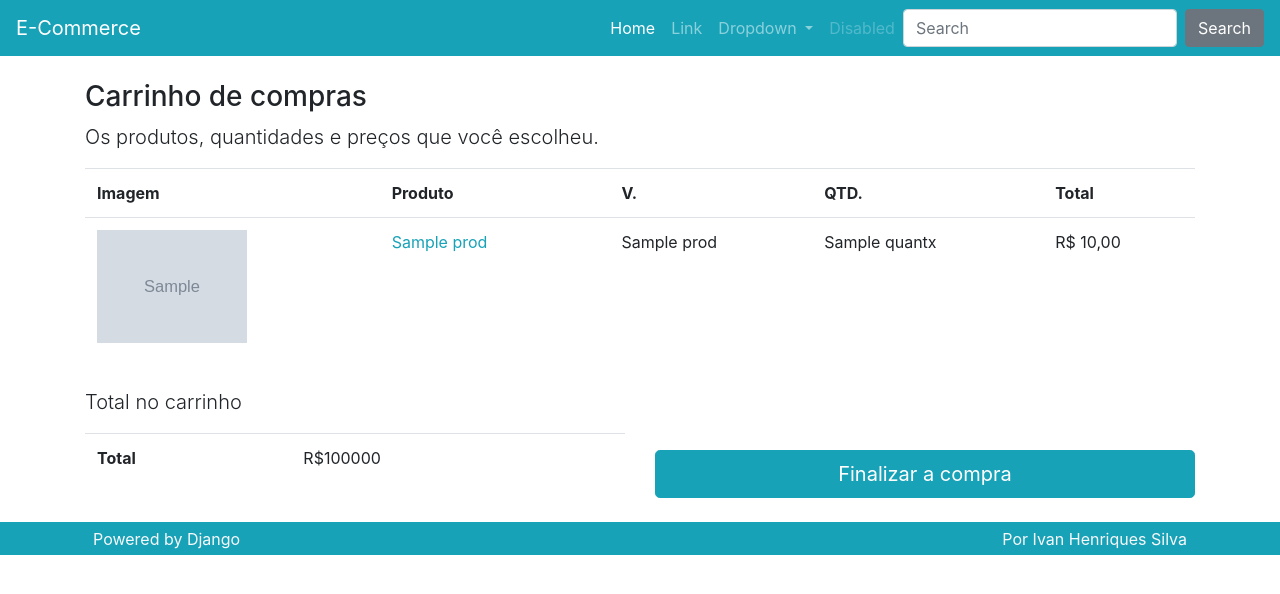
After one commit to IvanHSilva/python-django-ecommerce, a Django app: template products/templates/products/cart.html in a window 1280 px wide. The commit adds this page. Shown: the top 594 px of the page. Run offline with Django 4.2, Linux system fonts and the light colour scheme; the template is opened without the code that fills it: most values are stand-ins (such as "Sample title", 1, 10 or a date in 2020); grey boxes marked "Sample" are stand-in pictures; some libraries are stand-ins or nearby versions.

Commit message:
Cart tasks

```diff
--- /dev/null
+++ b/products/templates/products/cart.html
@@ -0,0 +1,84 @@
+{% extends 'base.html' %}
+{% load omfilters %}
+{% load static %}
+
+{% block content %}
+
+{% if cart %}
+
+<div class="row mt-3">
+    <div class="col">
+        <h3>Carrinho de compras</h3>
+        <p class="lead">Os produtos, quantidades e preços que você escolheu.</p>
+
+        <div class="table-responsive">
+            <table class="table">
+                <tr>
+                    <th class="d-none d-lg-block">Imagem</th>
+                    <th>Produto</th>
+                    <th>V.</th>
+                    <th>QTD.</th>
+                    <th>Total</th>
+                </tr>
+
+                {% for prod in cart.values %}
+                <tr>
+                    <td class="d-none d-lg-block">
+                        <img class="cart-img" src="{% get_media_prefix %}{{prod.image}}">
+                    </td>
+                    <td>
+                        <a href="{% url 'products:detail' prod.slug %}">
+                            {{prod.prodname}}
+                        </a>
+                        <a class="ml-3" href="{% url 'products:removcart' %}?vid={{prod.varid}}">
+                            <i class="fas fa-times-circle text-danger" aria-hidden="true"></i>
+                        </a>
+                    </td>
+                    <td>{{prod.varname}}</td>
+                    <td>{{prod.quant}}x</td>
+
+                    {% if prod.promo %}
+                    <td>{{prod.promo|formatprice}}</td>
+                    {% else %}
+                    <td>{{prod.price|formatprice}}</td>
+                    {% endif %}
+                </tr>
+                {% endfor %}
+
+            </table>
+        </div>
+    </div>
+</div>
+
+<div class="row mt-3">
+    <div class="col-lg">
+        <p class='lead'>Total no carrinho</p>
+
+        <div class='table-responsive'>
+            <table class="table">
+                <tr>
+                    <td class="font-weight-bold">Total</td>
+                    <td>R$100000</td>
+                </tr>
+            </table>
+        </div>
+    </div>
+    <div class="col-lg mt-auto">
+        <a class="btn btn-lg btn-block btn-primary" href="#">
+            Finalizar a compra
+        </a>
+    </div>
+</div>
+
+{% else %}
+
+<div class="row mt-3">
+    <div class="col">
+        <h3>Carrinho vazio</h3>
+        <p class="lead">Nenhum produto no carrinho.</p>
+    </div>
+</div>
+
+{% endif %}
+
+{% endblock %}
--- a/products/templatetags/omfilters.py
+++ b/products/templatetags/omfilters.py
@@ -8,3 +8,8 @@ register = Library()
 @register.filter
 def formatprice(price):
     return utils.formatprice(price)
+
+
+@register.filter
+def quanttotalcart(cart):
+    return utils.quanttotalcart(cart)
--- a/products/urls.py
+++ b/products/urls.py
@@ -9,6 +9,6 @@ urlpatterns = [
     path('<slug>', views.DetailsProduct.as_view(), name='detail'),
     path('addcart/', views.AddToCart.as_view(), name='addcart'),
     path('removcart/', views.RemoveFromCart.as_view(), name='removcart'),
-    path('cart/', views.CartView.as_view(), name='cart'),
+    path('cart/', views.Cart.as_view(), name='cart'),
     path('finalize/', views.FinalizeCart.as_view(), name='finalize'),
 ]
--- a/templates/base.html
+++ b/templates/base.html
@@ -10,6 +10,7 @@
     {% include 'partials/_nav.html'%}
 
     <main class="container mt-4 mb-4">
+        {% include 'partials/_messages.html' %}
         {% block content %}{% endblock %}
     </main>
     {% include 'partials/_footer.html' %}
--- a/templates/partials/_nav.html
+++ b/templates/partials/_nav.html
@@ -1,5 +1,6 @@
+{% load omfilters %}
 <nav class="navbar navbar-dark bg-primary navbar-expand-lg">
-    <a class="navbar-brand" href="index.html">Navbar</a>
+    <a class="navbar-brand" href="{% url 'products:list' %}">E-Commerce</a>
     <button class="navbar-toggler" type="button" data-toggle="collapse" data-target="#navbarSupportedContent"
         aria-controls="navbarSupportedContent" aria-expanded="false" aria-label="Toggle navigation">
         <span class="navbar-toggler-icon"></span>
@@ -28,20 +29,32 @@
             <li class="nav-item">
                 <a class="nav-link disabled" href="#">Disabled</a>
             </li>
+
+            {% if request.session.cart %}
             <li class="nav-item">
-                <a class="nav-link nav-cart-link active" href="#">
+                <a class="nav-link nav-cart-link active" href="{% url 'products:cart' %}">
                     <span class="nav-cart-text mr-1">
                         Carrinho
                     </span>
                     <span class="nav-cart-count mr-1">
-                        <strong>109x</strong>
+                        <strong>{{request.session.cart|quanttotalcart}}X</strong>
                     </span>
                     <span class="nav-cart-icon mr-2">
                         <i class="fas fa-shopping-cart"></i>
                     </span>
                 </a>
             </li>
+            {% endif %}
+
         </ul>
+        <!-- <div class="nav-cart ml-2 mr-2 mt-sm-2 mb-sm-2">
+            <a class="nav-cart-icon" href="cart.html">
+                <span class="nav-cart-count">
+                    1x
+                </span>
+                <i class="fas fa-shopping-cart"></i>
+            </a>
+        </div> -->
         <form class="form-inline my-2 my-lg-0">
             <input class="form-control mr-sm-2" type="search" placeholder="Search" aria-label="Search">
             <button class="btn btn-secondary my-2 my-sm-0" type="submit">Search</button>
--- a/utils/utils.py
+++ b/utils/utils.py
@@ -1,2 +1,7 @@
 def formatprice(price):
     return f'R$ {price:.2f}'.replace('.', ',')
+
+
+def quanttotalcart(cart):
+    if cart:
+        return sum([item['quant'] for item in cart.values()])
```
Also changed, not shown: products/views.py (+113 -7 lines).
